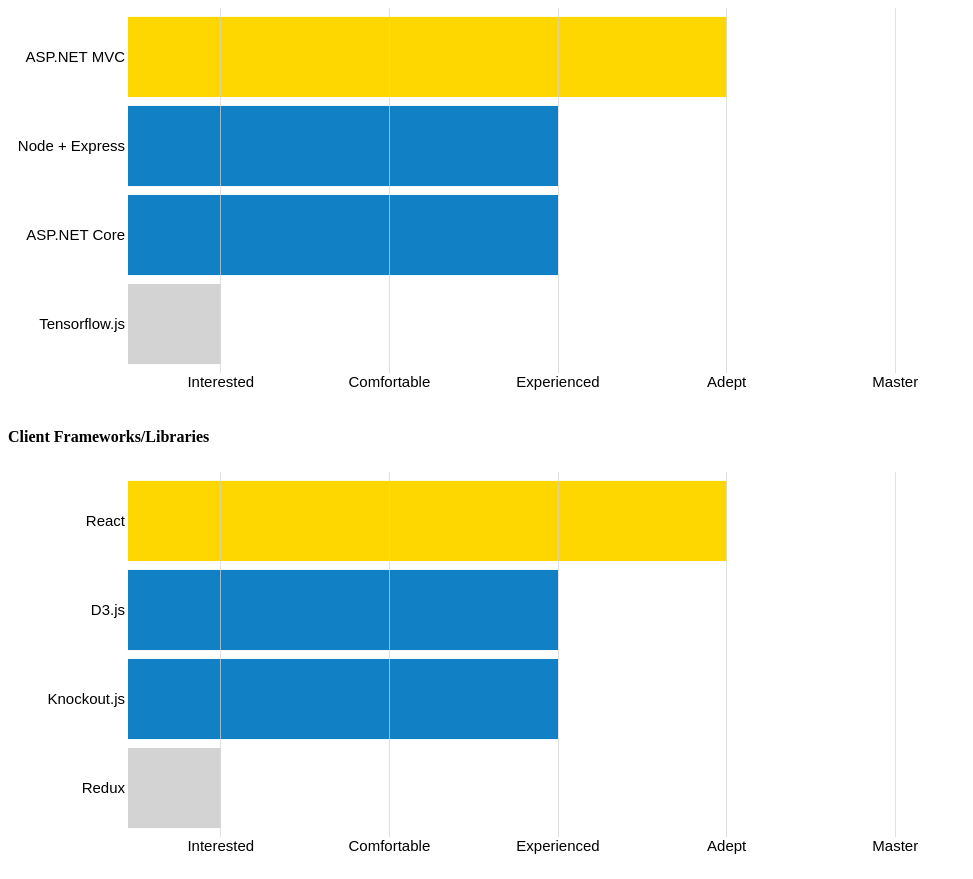
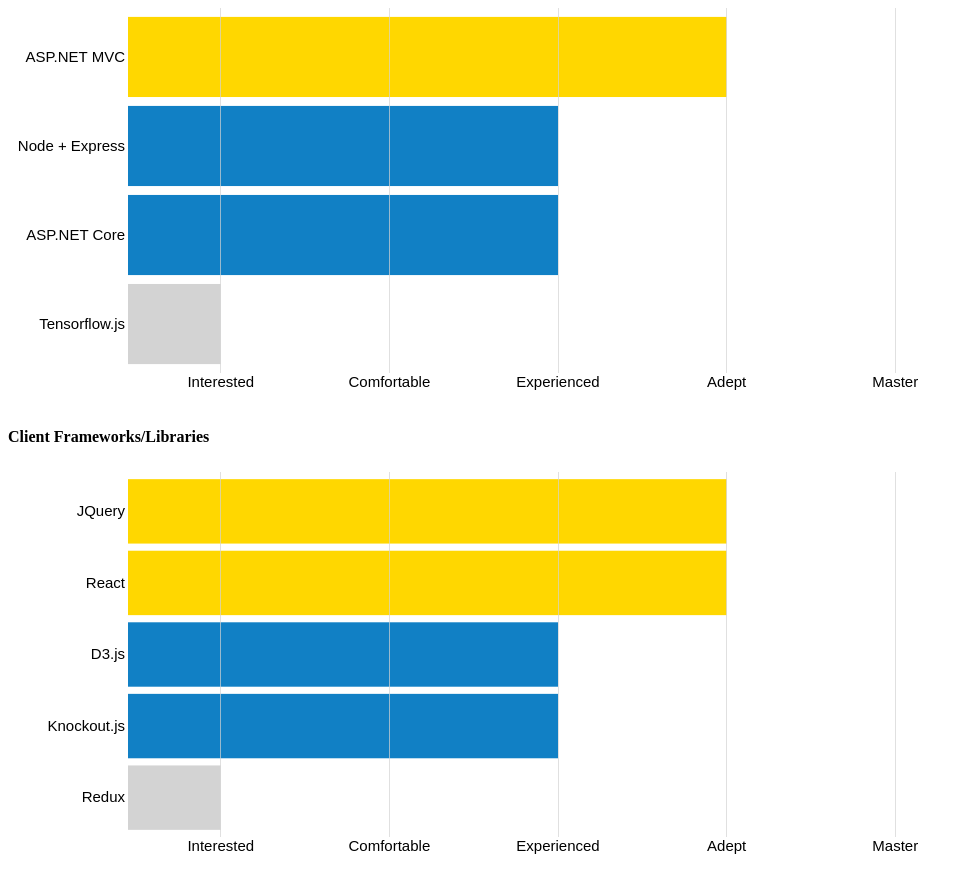
Before and after one commit to wesleycramblitt/PortfolioD3Visuals, a website: page index.html in a window 1280 px wide. Shown: the part 987-1866 px from the top of the page, without its empty margins (0-973 px from the left). Drawn offline with nearby package versions, Linux system fonts and the light colour scheme.

Commit message:
Added Jquery to client frameworks

```diff
--- a/index.html
+++ b/index.html
@@ -187,7 +187,8 @@
     {name:"Redux",value:1},
     {name:"Knockout.js",value:3},
     {name:"D3.js",value:3},
-    {name:"React",value:4}
+    {name:"React",value:4},
+    {name:"JQuery",value:4}
 
 ]
 
```
